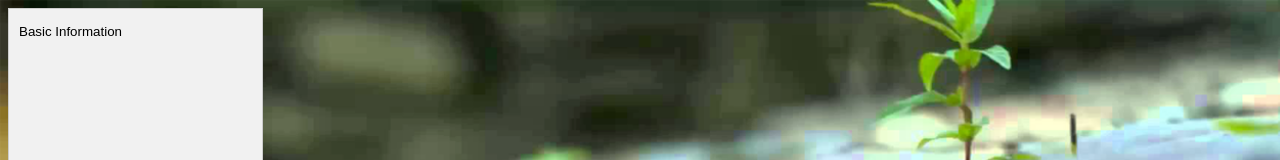
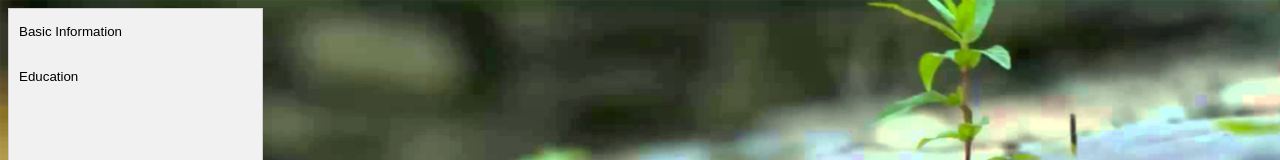
Before and after one commit to Majaru/RULONA_MATT_PersonalWebsite, a plain HTML site: page main.html in a window 1280 px wide. Shown: the top 160 px of the page. Drawn offline with Linux system fonts and the light colour scheme.

Commit message:
added new tabName 'Education'

```diff
--- a/main.html
+++ b/main.html
@@ -9,7 +9,7 @@
 	<body background="maxresdefault.png">
 		<div class="tab">
   			<button class="tablinks" onclick="openTab(event, 'Basic Information')" id="defaultOpen">Basic Information</button>
-
+  			<button class="tablinks" onclick="openTab(event, 'Education')">Education</button>
 		<script>
 			document.getElementById("defaultOpen").click();
 		</script>
```
